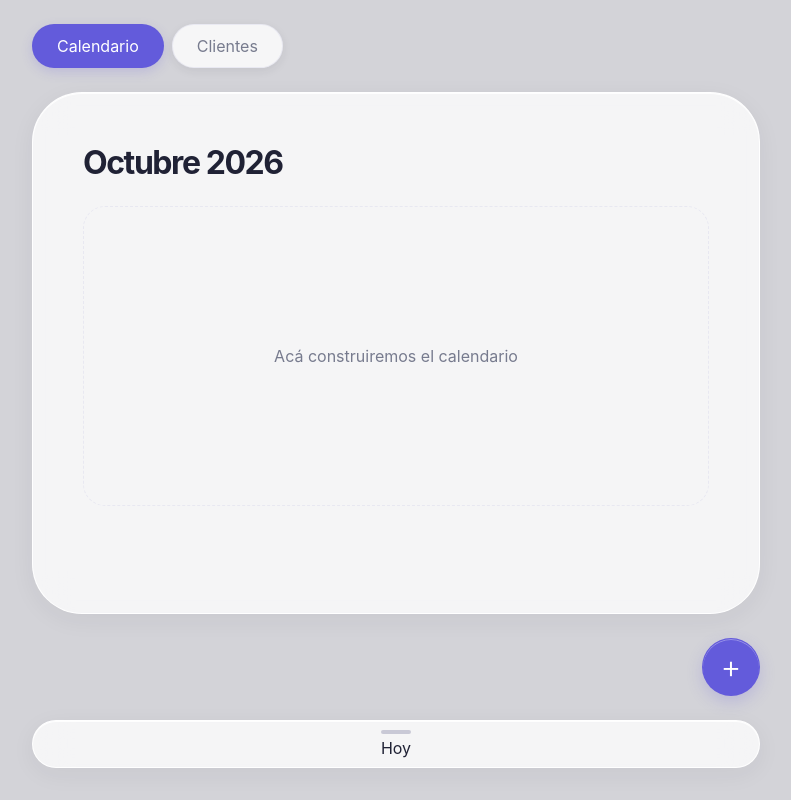
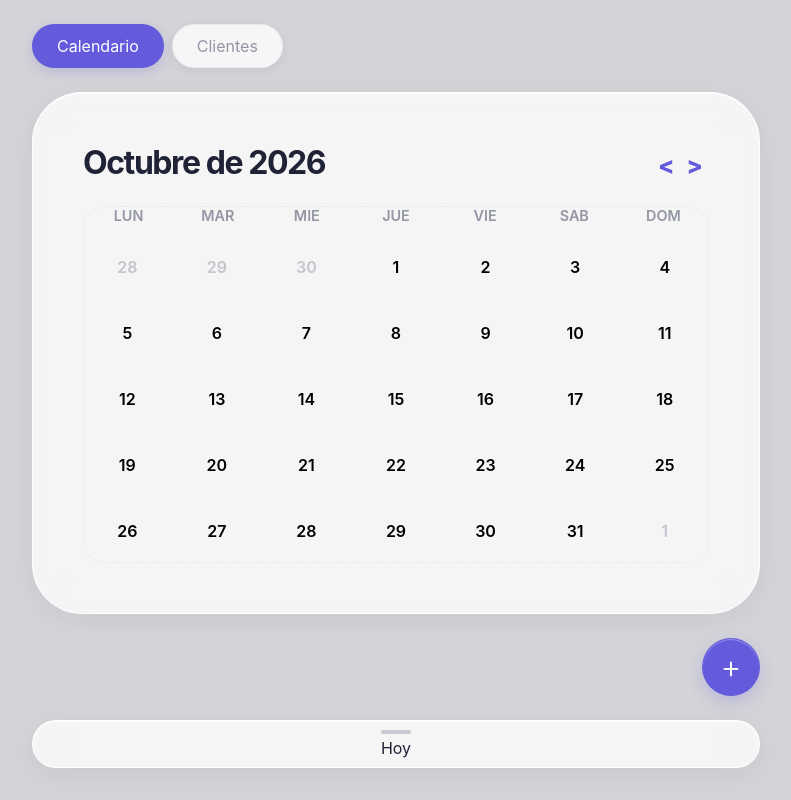
Before and after one commit to EzequiasHerrera/sistema-turnos, a React app in the folder frontend/: page / in a window 1280 px wide. Shown: the whole page, without its empty margins (244-1035 px from the left). Built offline with nearby package versions, Linux system fonts and the light colour scheme; the HTML template or start-up script is replaced by a standard one.

Commit message:
Calendar showing days and added month switch clicking on days out the month

```diff
--- a/frontend/src/App.jsx
+++ b/frontend/src/App.jsx
@@ -1,14 +1,6 @@
+import Calendar from './components/Calendar.jsx';
 import { getCalendarDays } from './utils/calendarUtils'
 function App() {
-  const calendarDays = getCalendarDays(new Date(2026, 9, 1))
-
-  console.log(
-    calendarDays.map(({ date, isCurrentMonth }) => ({
-      day: date.getDate(),
-      month: date.getMonth() + 1,
-      isCurrentMonth,
-    })),
-  )
   return (
     <main className="app">
       <nav className="main-navigation" aria-label="Navegación principal">
@@ -25,15 +17,7 @@ function App() {
         </button>
       </nav>
 
-      <section className="calendar-panel" aria-label="Calendario mensual">
-        <header className="calendar-header">
-          <h1>Octubre 2026</h1>
-        </header>
-
-        <div className="calendar-placeholder">
-          <p>Acá construiremos el calendario</p>
-        </div>
-      </section>
+      <Calendar />
 
       <div className="calendar-actions">
         <button
--- /dev/null
+++ b/frontend/src/components/Calendar.jsx
@@ -0,0 +1,57 @@
+import { useState } from "react";
+import { getCalendarDays } from "../utils/calendarUtils.js"
+
+const Calendar = () => {
+    const [currentDate, setCurrentDate] = useState(new Date(2026, 9, 1));
+    const [selectedDate, setSelectedDate] = useState(null);
+
+    const calendarDays = getCalendarDays(currentDate);
+
+    const monthTitle = currentDate.toLocaleDateString("es-AR", { month: "long", year: "numeric" });
+    const formattedMonthTitle = monthTitle.charAt(0).toUpperCase() + monthTitle.slice(1);
+
+    const isSameDate = (firstDate, secondDate) =>
+        firstDate?.getTime() === secondDate?.getTime()
+
+
+    const changeMonth = (offset) => {
+        setCurrentDate(new Date(currentDate.getFullYear(), currentDate.getMonth() + offset, 1))
+    }
+
+    return (
+        <section className="calendar-panel" aria-label="Calendario mensual">
+            <header className="calendar-header">
+                <h1 className="calendar-month">{formattedMonthTitle}</h1>
+                <section className="calendar-navigation">
+                    <button className="month-nav-button previous" onClick={() => changeMonth(-1)}>{'<'}</button>
+                    <button className="month-nav-button next" onClick={() => changeMonth(1)}>{'>'}</button>
+                </section>
+            </header>
+
+            <div className="calendar-placeholder">
+                <div className="calendar-weekdays">
+                    {["LUN", "MAR", "MIE", "JUE", "VIE", "SAB", "DOM"].map((weekDay) => (
+                        <span key={weekDay}>{weekDay}</span>
+                    ))}
+                </div>
+                <div className="calendar-days">
+                    {calendarDays.map((day) => (
+                        <button
+                            key={day.date.toISOString()}
+                            onClick={() => {
+                                setSelectedDate(day.date);
+                                if (!day.isCurrentMonth) {
+                                    setCurrentDate(day.date);
+                                };
+                            }}
+                            type="button" className={`calendar-day ${!day.isCurrentMonth ? "outside-month" : ""} ${isSameDate(day.date, selectedDate) ? "is-selected" : ""}`}>
+                            {day.date.getDate()}
+                        </button>
+                    ))}
+                </div>
+            </div>
+        </section>
+    )
+}
+
+export default Calendar
--- a/frontend/src/styles/_variables.scss
+++ b/frontend/src/styles/_variables.scss
@@ -4,7 +4,7 @@ $color-primary-hover: #5148c7;
 $color-background: #d3d3d8;
 $color-surface: #ffffff;
 $color-text: #202235;
-$color-text-muted: #777b8e;
+$color-text-muted: #9396a3;
 $color-border: #e8e8f1;
 
 $color-success: #21875a;
--- a/frontend/src/styles/main.scss
+++ b/frontend/src/styles/main.scss
@@ -13,32 +13,40 @@
   -webkit-font-smoothing: antialiased;
   -moz-osx-font-smoothing: grayscale;
 }
+
 * {
   box-sizing: border-box;
 }
+
 body {
   min-width: 320px;
   min-height: 100vh;
   margin: 0;
   background: $color-background;
 }
+
 button,
 input,
 select,
 textarea {
   font: inherit;
 }
+
 #root {
   min-height: 100vh;
 }
+
 button {
   cursor: pointer;
+  border: 0px;
+  background-color: transparent;
 
   &:focus-visible {
     outline: 3px solid rgba($color-primary, 0.35);
     outline-offset: 3px;
   }
 }
+
 // ========================================
 // 2. ESTRUCTURA GENERAL
 // ========================================
@@ -103,6 +111,8 @@ button {
 // ========================================
 
 .calendar-panel {
+  display: flex;
+  flex-direction: column;
   flex: 1;
   min-height: 420px;
   padding: $spacing-4xl;
@@ -116,34 +126,90 @@ button {
   -webkit-backdrop-filter: blur($glass-blur);
 
   .calendar-header {
+    display: flex;
+    justify-content: space-between;
+    align-items: baseline;
     margin-bottom: $spacing-xl;
 
-    h1 {
+    .calendar-month {
       margin: 0;
       font-size: clamp(1.5rem, 5vw, 2rem);
       font-weight: 650;
       letter-spacing: -0.045em;
     }
+
+    .calendar-navigation {
+      .month-nav-button {
+        font-size: clamp(1.5rem, 5vw, 1rem);
+        font-weight: 800;
+        color: $color-primary;
+      }
+    }
+  }
+
+  .calendar-placeholder {
+    flex: 1;
+    display: flex;
+    flex-direction: column;
+    border: 1px dashed $color-border;
+    border-radius: $radius-lg;
+    color: $color-text-muted;
+    text-align: center;
+
+    .calendar-weekdays {
+      display: grid;
+      grid-template-columns: repeat(7, 1fr);
+      text-align: center;
+      color: $color-text-muted;
+      font-size: 0.9rem;
+      font-weight: 600;
+      margin-bottom: $spacing-md;
+    }
+
+    .calendar-days {
+      flex: 1;
+      min-height: 275px;
+      display: grid;
+      grid-template-columns: repeat(7, 1fr);
+      grid-auto-rows: 1fr;
+      gap: 3px;
+
+      .calendar-day {
+        border: 0;
+        font-weight: 600;
+        width: auto;
+        border-radius: $radius-md;
+        background-color: transparent;
+
+        transition:
+          background-color 0.2s ease,
+          box-shadow 0.2s ease;
+
+        &:hover {
+          background-color: rgba($color-primary, 0.5);
+          border-radius: $radius-circle;
+          box-shadow: $shadow-highlight-inset, $shadow-button;
+        }
+
+        &.is-selected {
+          border: 2px solid $color-primary;
+          background-color: rgba($color-primary, 0.12);
+        }
+      }
+
+      .outside-month {
+        color: $color-text-muted;
+        opacity: 0.5;
+      }
+    }
+
+
   }
 
   @media (max-width: $breakpoint-mobile) {
     min-height: 400px;
     padding: $spacing-xl $spacing-2xl;
     border-radius: $radius-2xl;
-  }
-}
-
-.calendar-placeholder {
-  min-height: 300px;
-  display: grid;
-  place-items: center;
-  border: 1px dashed $color-border;
-  border-radius: $radius-lg;
-  color: $color-text-muted;
-  text-align: center;
-
-  p {
-    padding: $spacing-lg;
   }
 }
 
@@ -218,6 +284,7 @@ button {
 // ========================================
 
 @media (prefers-reduced-motion: reduce) {
+
   *,
   *::before,
   *::after {
```
